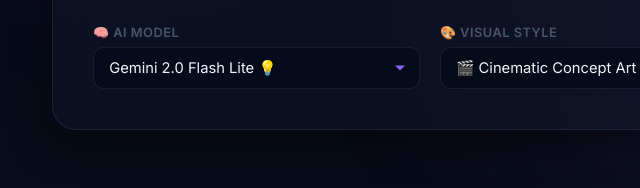
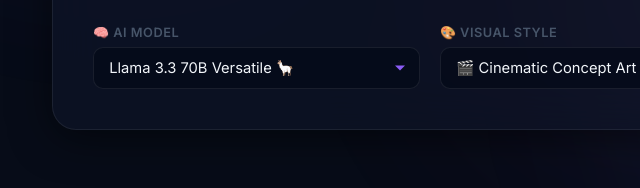
Before and after one commit to Abhinav-1612/pitch-visualizer-AI-app, a plain HTML site: page static/index.html in a window 1280 px wide. Shown: the part 612-800 px from the top of the page, 70-710 px from the left. Drawn offline with Linux system fonts and the light colour scheme.

Commit message:
feat: replace broken Groq models with 5 verified working models
Removed: llama3-8b-8192, mixtral-8x7b-32768 (connection errors)
Added Intelligence group: llama-3.3-70b-versatile (default), qwen-qwq-32b, gpt-oss-120b
Added Speed group: llama-3.1-8b-instant, gpt-oss-20b
Default model changed to Llama 3.3 70B Versatile

```diff
--- a/static/index.html
+++ b/static/index.html
@@ -60,12 +60,17 @@
                     <label for="llmSelect">🧠 AI Model</label>
                     <div class="select-wrapper">
                         <select id="llmSelect">
-                            <optgroup label="Groq Models (Super Fast)">
-                                <option value="groq-llama3-8b-8192">Llama 3 8B (Groq) 🦙</option>
-                                <option value="groq-mixtral-8x7b-32768">Mixtral 8x7B (Groq) 🌪️</option>
+                            <optgroup label="⚡ Groq — Best Intelligence">
+                                <option value="groq-llama-3.3-70b-versatile" selected>Llama 3.3 70B Versatile 🦙</option>
+                                <option value="groq-qwen-qwq-32b">Qwen QwQ-32B 🧠</option>
+                                <option value="groq-openai/gpt-oss-120b">GPT-OSS 120B 🏆</option>
                             </optgroup>
-                            <optgroup label="Gemini Models">
-                                <option value="gemini-2.0-flash-lite" selected>Gemini 2.0 Flash Lite 💡</option>
+                            <optgroup label="🚀 Groq — Fastest">
+                                <option value="groq-llama-3.1-8b-instant">Llama 3.1 8B Instant ⚡</option>
+                                <option value="groq-openai/gpt-oss-20b">GPT-OSS 20B 💨</option>
+                            </optgroup>
+                            <optgroup label="✨ Gemini Models">
+                                <option value="gemini-2.0-flash-lite">Gemini 2.0 Flash Lite 💡</option>
                                 <option value="gemini-2.5-flash">Gemini 2.5 Flash ⚡</option>
                                 <option value="gemini-1.5-flash">Gemini 1.5 Flash 🔥</option>
                                 <option value="gemini-2.0-flash">Gemini 2.0 Flash</option>
```
